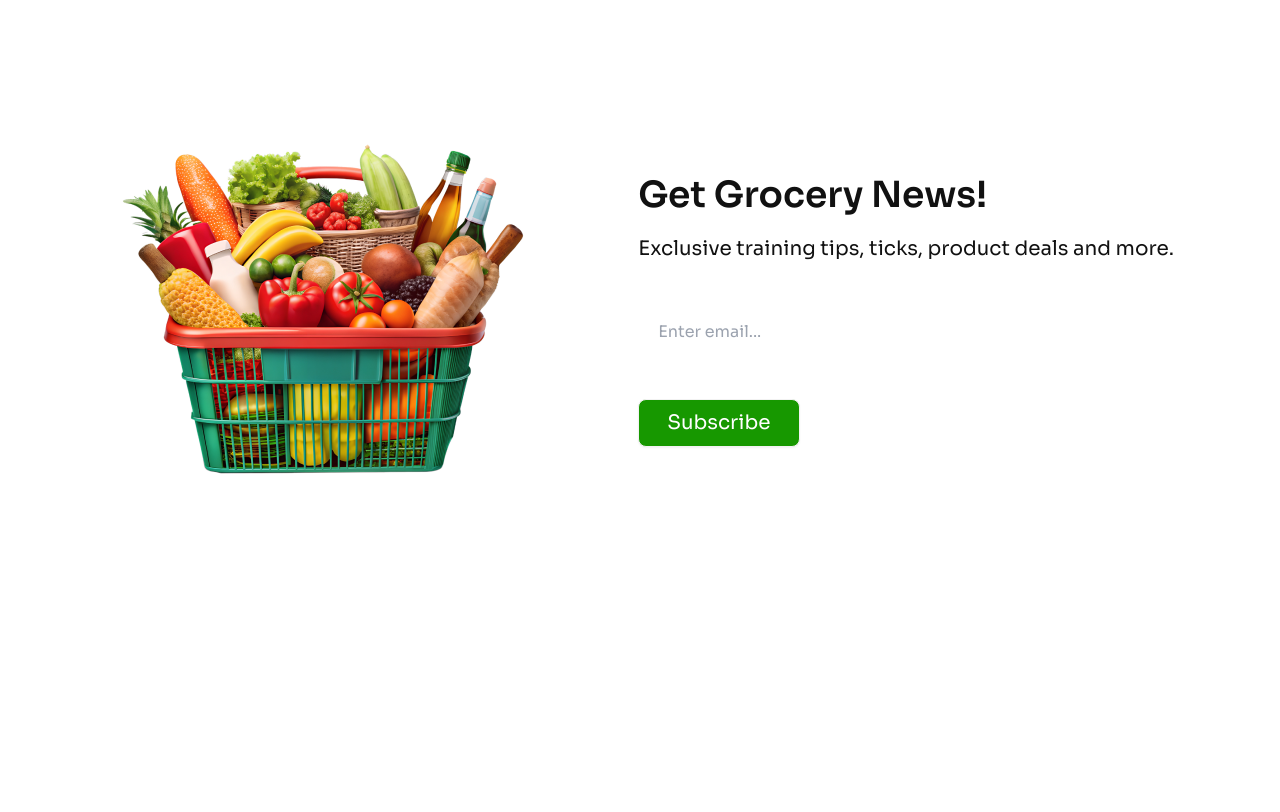
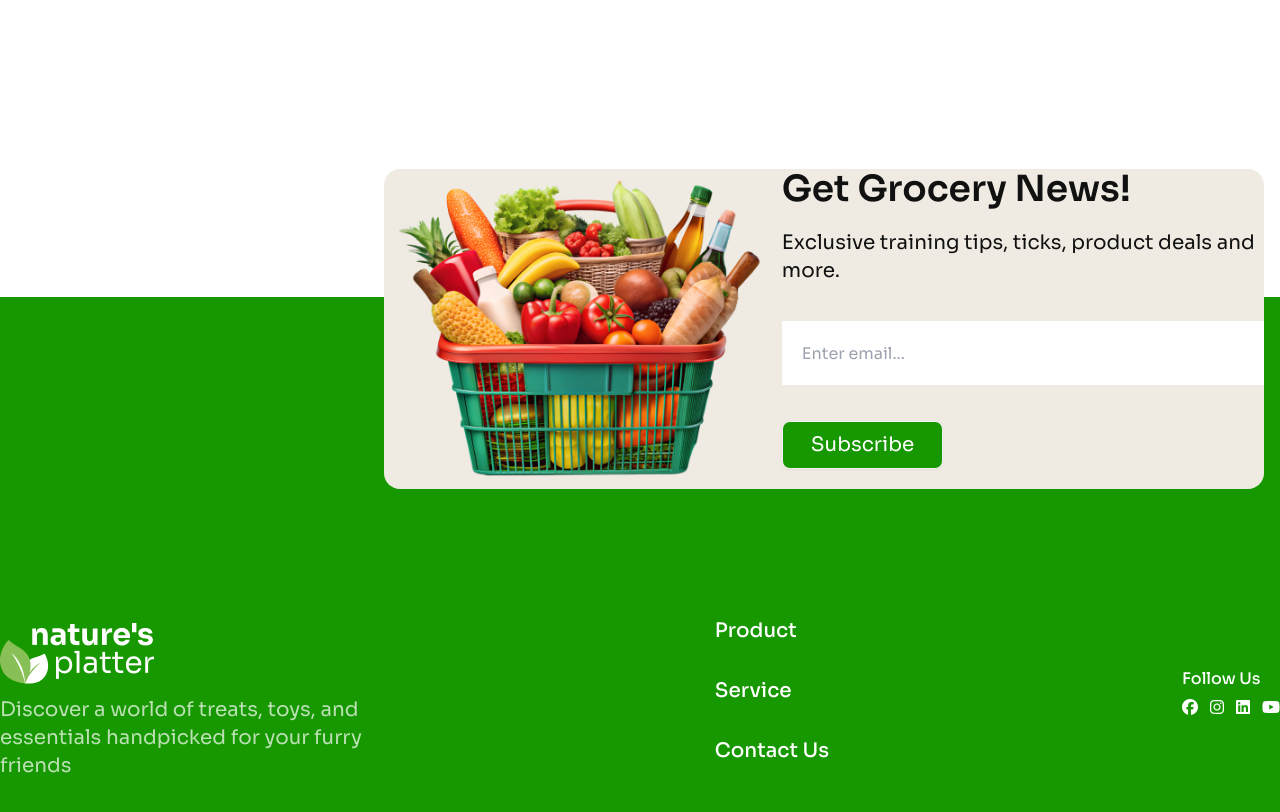
Before and after one commit to shafayatGit/Assignment-3, a plain HTML site: page index.html in a window 1280 px wide. Shown: the part 3100-3912 px from the top of the page. Before the commit the page ends 3585 px from the top, so only its background shows below. Drawn offline with nearby package versions, Linux system fonts and the light colour scheme.

Commit message:
footer added

```diff
--- a/index.html
+++ b/index.html
@@ -104,6 +104,10 @@
                 <img class="w-full" src="c2-assets/hero-vegetables.png" alt="">
             </div>
         </section>
+
+
+    </header>
+    <main>
         <!-- Service Section -->
 
         <section class="sora container mx-auto">
@@ -309,7 +313,7 @@
 
         <!-- Offer Section-->
 
-        <section class="mt-36 container mx-auto">
+        <section class="mt-36 container mx-auto mb-80">
             <h1 class=" text-[#179800] text-4xl font-semibold sora mb-12">Arrival & Offers</h1>
 
             <div class="flex flex-col lg:flex-row gap-5">
@@ -335,7 +339,8 @@
                         <div>
                             <img src="c2-assets/india-gate-logo.png" alt="">
                             <button
-                                class="btn text-[#FFFFFF] text-xs lg:text-2xl font-normal poppins px-4 bg-[#63B76D] border-none mt-2 lg:mt-4">World’s No.1 Rice</button>
+                                class="btn text-[#FFFFFF] text-xs lg:text-2xl font-normal poppins px-4 bg-[#63B76D] border-none mt-2 lg:mt-4">World’s
+                                No.1 Rice</button>
                             <h1 class="text-[#FFFFFF] mt-3 lg:mt-6 text-xl lg:text-5xl font-medium poppins">UP to <span
                                     class="font-extrabold">40% OFF</span></h1>
                         </div>
@@ -349,26 +354,44 @@
 
         <!-- News Section -->
 
-        <section class="mt-40 sora mx-4">
+        <section class="z-10 -mt-64 lg:-mt-32 lg:ml-96 sora mx-4 absolute bg-[#EFEBE3] rounded-2xl text-center lg:text-start">
             <div class="flex flex-col lg:flex-row justify-evenly items-center">
                 <div>
                     <img src="c2-assets/vegetable-busket.png" alt="">
                 </div>
                 <div>
                     <h1 class="text-[#111111] text-4xl font-semibold mb-5">Get Grocery News!</h1>
-                    <h3 class="text-[#111111] text-xl font-normal mb-9">Exclusive training tips, ticks, product deals and more.</h3>
-                    <input class="h-16 w-full mb-9 py-5 px-5" type="email" placeholder="Enter email..."><br>
-                    <button class="btn px-7 text-[#FFFFFF] text-xl font-normal bg-[#179800]">Subscribe</button>
+                    <h3 class="text-[#111111] text-xl font-normal mb-4 lg:mb-9">Exclusive training tips, ticks, product deals
+                        and more.</h3>
+                    <input class=" h-9 lg:h-16 w-full mb-4 lg:mb-9 py-5 px-5" type="email" placeholder="Enter email..."><br>
+                    <button class="btn mb-5 px-7 text-[#FFFFFF] text-xl font-normal bg-[#179800]">Subscribe</button>
                 </div>
             </div>
         </section>
-
-    </header>
-    <main>
-
     </main>
-    <footer>
-
+    <footer class="relative w-full bg-[#179800] text-white sora h-[700px] pt-80">
+        <div class="container mx-auto flex flex-col lg:flex-row justify-between lg:items-center">
+            <div class="">
+                <img src="c2-assets/logo-footer.png" alt="">
+                <p class="text-xl font-normal opacity-70 mt-3">Discover a world of treats, toys, and <br>essentials handpicked for your furry <br>friends</p>
+            </div>
+            <div class="flex flex-col gap-3 lg:gap-8 text-xl font-medium mb-5">
+                <a href="">Product</a>
+                <a href="">Service</a>
+                <a href="">Contact Us</a>
+            </div>
+            <div>
+                <div class="">
+                    <h1 class="text-base font-medium mb-2">Follow Us</h1>
+                </div>
+                <div class="flex gap-3 mb-5">
+                    <i class="fa-brands fa-facebook"></i>
+                    <i class="fa-brands fa-instagram"></i>
+                    <i class="fa-brands fa-linkedin"></i>
+                    <i class="fa-brands fa-youtube"></i>
+                </div>
+            </div>
+        </div>
     </footer>
 </body>
 
```
